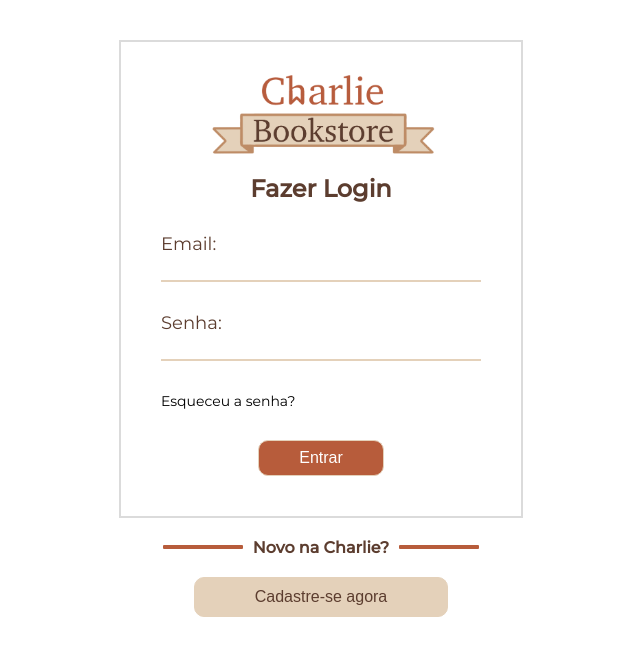
After one commit to VannaKings/CharlieBookstore, a PHP site: page /loginUsuario.html in a window 1280 px wide. The commit adds this page. Shown: the top 656 px of the page, without its empty margins (319-959 px from the left). Run offline with PHP 8.4, Linux system fonts and the light colour scheme.

Commit message:
Login de administrador e refinamento do login de usuário

```diff
--- a/CSS/login.css
+++ b/CSS/loginUsuario.css
@@ -44,15 +44,34 @@ body
     margin-bottom: 30px;
     color: var(--marromEscuro);
 }
-.email, .senha{
+.email, .senha, .redefinir{
     /* max-width: 50%; */
     margin: 20px 0;
 }
+
 .senha-titulo, .email-titulo{
     width: 10px;
     font-size: 18px;
     color: var(--marromEscuro);
 }
+.redefinir
+{
+    text-align: start;
+}
+
+.redefinir a
+{
+    font-size: 14px;
+    color: var(--marronEscuro);
+    text-decoration: none;
+}
+
+.redefinir a:hover
+{
+    color: var(--marromEscuro);
+    font-weight: bold;
+}
+
 .entrar{
     border-radius: 10px;
     border: solid 1px #e4d1ba;
@@ -63,6 +82,7 @@ body
     color: white;
     cursor: pointer;
 }
+
 div input{
     margin: 10px 0;
     border: none;
@@ -85,6 +105,7 @@ div input{
     border-radius: 1px;
     margin: 0 10px;
 }
+
 .cadastro-titulo p
 {
     margin: 10px 0;
--- /dev/null
+++ b/loginUsuario.html
@@ -0,0 +1,46 @@
+<!DOCTYPE html>
+<html lang="pt-br">
+<head>
+    <meta charset="UTF-8">
+    <meta http-equiv="X-UA-Compatible" content="IE=edge">
+    <meta name="viewport" content="width=device-width, initial-scale=1.0">
+    <!-- CSS -->
+    <title>Login - Charlie Bookstore</title>
+    <!-- Font Awesome -->
+    <link rel="stylesheet" href="CSS/loginUsuario.css">
+    <!-- Font Family -->
+    <link rel="preconnect" href="https://fonts.googleapis.com">
+    <link rel="preconnect" href="https://fonts.gstatic.com" crossorigin>
+    <link href="https://fonts.googleapis.com/css2?family=Montserrat:ital,wght@0,400;0,500;1,400;1,500&display=swap" rel="stylesheet">
+<body>
+    <section class="formulario">
+        <!-- Login -->
+        <form action="">
+            <div class="logo">
+                <img src="imgs/logoCharlie.png" alt="" id="img-logo">
+            </div>
+            <h1 class="login-title">Fazer Login</h1>
+            <div class="email">
+                <p class="email-titulo">Email: </p>
+                <input type="email" name="" id="email">
+            </div>
+            <div class="senha">
+                <p class="senha-titulo">Senha: </p>
+                <input type="password" name="" id="password">
+            </div>
+            <!-- Redefinir senha -->
+            <div class="redefinir">
+                <a href="">Esqueceu a senha?</a>
+            </div>
+            <input type="submit" value="Entrar" class="entrar">
+        </form>
+        <!-- Cadastro -->
+        <div class="cadastro-titulo">
+            <div></div>
+            <p>Novo na Charlie?</p>
+            <div></div>
+        </div>
+        <button type="submit"> Cadastre-se agora </button>
+    </section>
+</body>
+</html>
```
Also changed, not shown: CSS/loginAdm.css (added, +106 -0 lines), loginAdm.html (renamed from login.html, +15 -8 lines).
